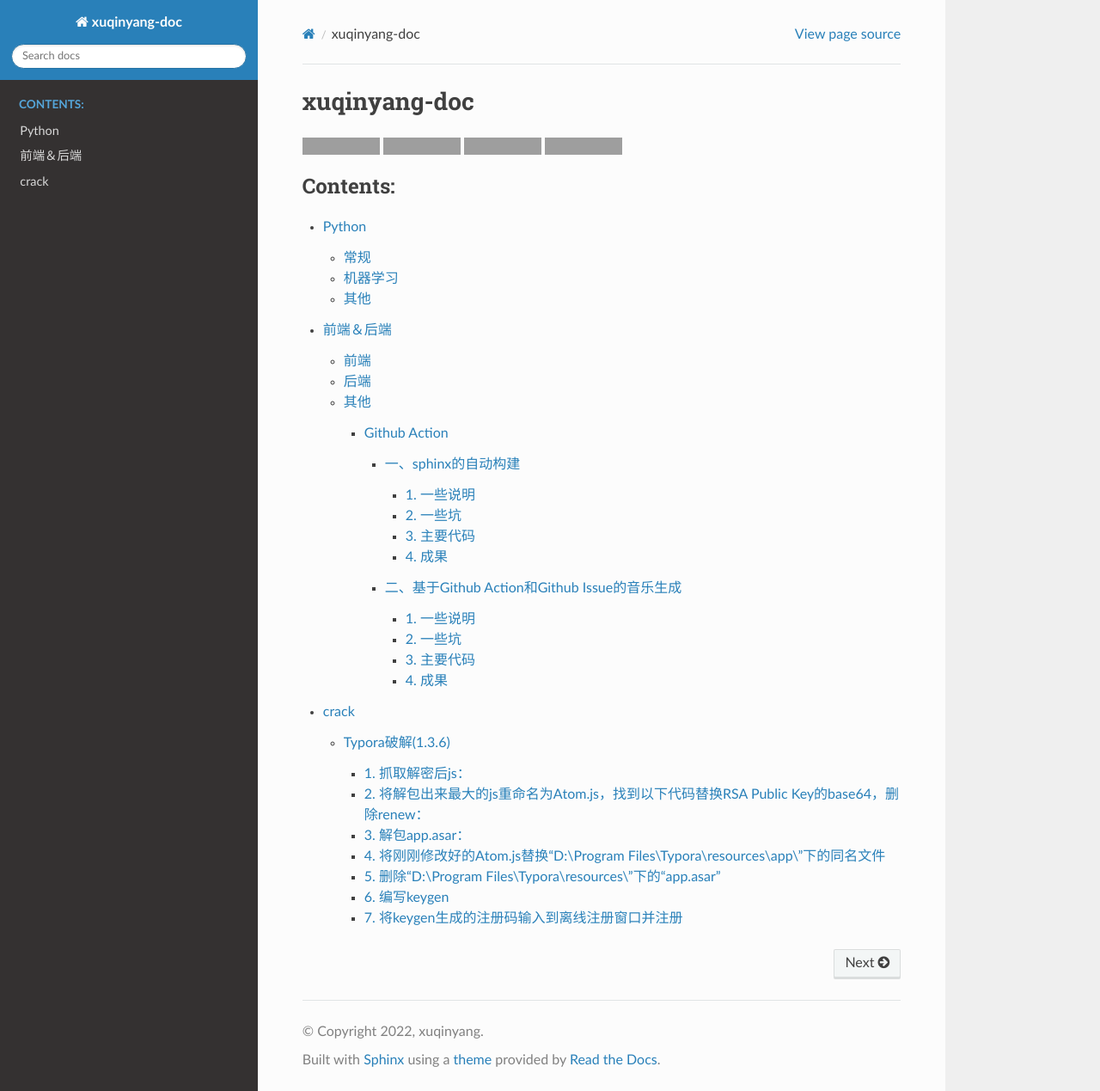
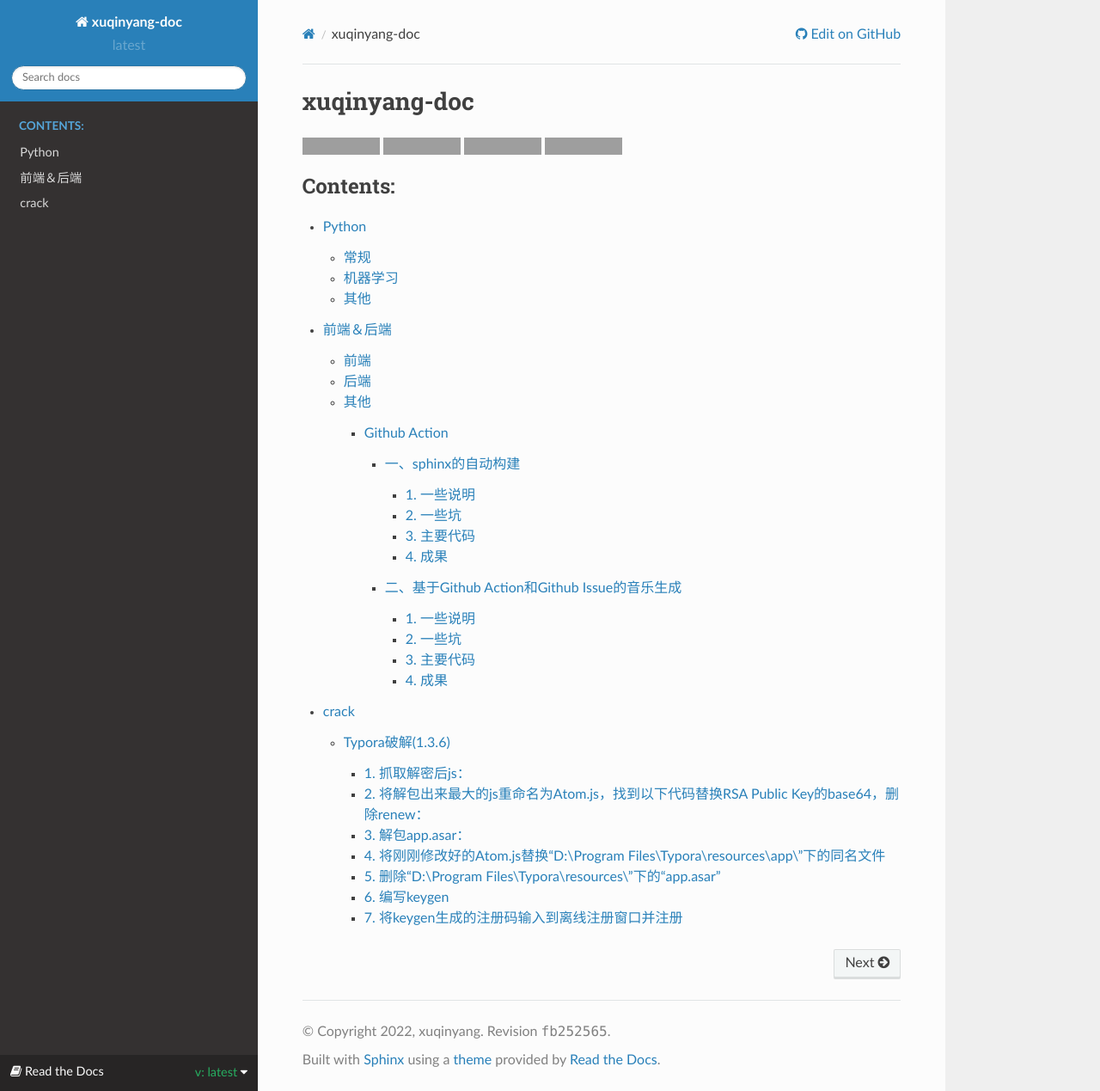
Before and after one commit to xqy2006/docs, a Sphinx documentation site: the page built from docs/source/index.rst, in a window 1280 px wide and 1269 px high. Shown: the whole window at 86% size. Built offline with Sphinx 7.4.7 and the Read the Docs theme 2.0.0, drawn with Linux system fonts in a browser that asks for light colours; part of the change alters nothing that is shown; grey boxes are pictures that could not be loaded.

Commit message:
Update conf.py

```diff
--- a/docs/source/conf.py
+++ b/docs/source/conf.py
@@ -64,21 +64,198 @@ html_theme_path = [sphinx_rtd_theme.get_html_theme_path()]
 # relative to this directory. They are copied after the builtin static files,
 # so a file named "default.css" will overwrite the builtin "default.css".
 html_static_path = ['_static']
-latex_engine = 'xelatex'
-latex_elements = {
-    'papersize': 'a4paper',
-    'pointsize': '11pt',
-    'preamble': r'''
-\usepackage{xeCJK}
-\setCJKmainfont[BoldFont=STZhongsong, ItalicFont=STKaiti]{STSong}
-\setCJKsansfont[BoldFont=STHeiti]{STXihei}
-\setCJKmonofont{STFangsong}
-\XeTeXlinebreaklocale "zh"
-\XeTeXlinebreakskip = 0pt plus 1pt
-\parindent 2em
-\definecolor{VerbatimColor}{rgb}{0.95,0.95,0.95}
-\setcounter{tocdepth}{3}
-\renewcommand\familydefault{\ttdefault}
-\renewcommand\CJKfamilydefault{\CJKrmdefault}
-'''
+
+
+
+###########################################################################
+#          auto-created readthedocs.org specific configuration            #
+###########################################################################
+
+
+#
+# The following code was added during an automated build on readthedocs.org
+# It is auto created and injected for every build. The result is based on the
+# conf.py.tmpl file found in the readthedocs.org codebase:
+# https://github.com/rtfd/readthedocs.org/blob/main/readthedocs/doc_builder/templates/doc_builder/conf.py.tmpl
+#
+# Note: this file shouldn't rely on extra dependencies.
+
+import importlib
+import sys
+import os.path
+
+# Borrowed from six.
+PY3 = sys.version_info[0] == 3
+string_types = str if PY3 else basestring
+
+from sphinx import version_info
+
+# Get suffix for proper linking to GitHub
+# This is deprecated in Sphinx 1.3+,
+# as each page can have its own suffix
+if globals().get('source_suffix', False):
+    if isinstance(source_suffix, string_types):
+        SUFFIX = source_suffix
+    elif isinstance(source_suffix, (list, tuple)):
+        # Sphinx >= 1.3 supports list/tuple to define multiple suffixes
+        SUFFIX = source_suffix[0]
+    elif isinstance(source_suffix, dict):
+        # Sphinx >= 1.8 supports a mapping dictionary for multiple suffixes
+        SUFFIX = list(source_suffix.keys())[0]  # make a ``list()`` for py2/py3 compatibility
+    else:
+        # default to .rst
+        SUFFIX = '.rst'
+else:
+    SUFFIX = '.rst'
+
+# Add RTD Static Path. Add to the end because it overwrites previous files.
+if not 'html_static_path' in globals():
+    html_static_path = []
+if os.path.exists('_static'):
+    html_static_path.append('_static')
+
+# Add RTD Theme only if they aren't overriding it already
+using_rtd_theme = (
+    (
+        'html_theme' in globals() and
+        html_theme in ['default'] and
+        # Allow people to bail with a hack of having an html_style
+        'html_style' not in globals()
+    ) or 'html_theme' not in globals()
+)
+if using_rtd_theme:
+    theme = importlib.import_module('sphinx_rtd_theme')
+    html_theme = 'sphinx_rtd_theme'
+    html_style = None
+    html_theme_options = {}
+    if 'html_theme_path' in globals():
+        html_theme_path.append(theme.get_html_theme_path())
+    else:
+        html_theme_path = [theme.get_html_theme_path()]
+
+if globals().get('websupport2_base_url', False):
+    websupport2_base_url = 'https://readthedocs.org/websupport'
+    websupport2_static_url = 'https://assets.readthedocs.org/static/'
+
+
+#Add project information to the template context.
+context = {
+    'using_theme': using_rtd_theme,
+    'html_theme': html_theme,
+    'current_version': "latest",
+    'version_slug': "latest",
+    'MEDIA_URL': "https://media.readthedocs.org/",
+    'STATIC_URL': "https://assets.readthedocs.org/static/",
+    'PRODUCTION_DOMAIN': "readthedocs.org",
+    'proxied_static_path': "/_/static/",
+    'versions': [
+    ("latest", "/zh_CN/latest/"),
+    ],
+    'downloads': [
+    ("pdf", "//xqy2006-doc.readthedocs.io/_/downloads/zh_CN/latest/pdf/"),
+    ("html", "//xqy2006-doc.readthedocs.io/_/downloads/zh_CN/latest/htmlzip/"),
+    ("epub", "//xqy2006-doc.readthedocs.io/_/downloads/zh_CN/latest/epub/"),
+    ],
+    'subprojects': [
+    ],
+    'slug': 'xqy2006-doc',
+    'name': u'xuqinyang-doc',
+    'rtd_language': u'zh_CN',
+    'programming_language': u'words',
+    'canonical_url': 'https://xqy2006-doc.readthedocs.io/zh_CN/latest/',
+    'analytics_code': 'None',
+    'single_version': False,
+    'conf_py_path': '/docs/source/',
+    'api_host': 'https://readthedocs.org',
+    'github_user': 'xqy2006',
+    'proxied_api_host': '/_',
+    'github_repo': 'doc',
+    'github_version': 'main',
+    'display_github': True,
+    'bitbucket_user': 'None',
+    'bitbucket_repo': 'None',
+    'bitbucket_version': 'main',
+    'display_bitbucket': False,
+    'gitlab_user': 'None',
+    'gitlab_repo': 'None',
+    'gitlab_version': 'main',
+    'display_gitlab': False,
+    'READTHEDOCS': True,
+    'using_theme': (html_theme == "default"),
+    'new_theme': (html_theme == "sphinx_rtd_theme"),
+    'source_suffix': SUFFIX,
+    'ad_free': False,
+    'docsearch_disabled': False,
+    'user_analytics_code': '',
+    'global_analytics_code': 'UA-17997319-1',
+    'commit': 'fb252565',
 }
+
+# For sphinx >=1.8 we can use html_baseurl to set the canonical URL.
+# https://www.sphinx-doc.org/en/master/usage/configuration.html#confval-html_baseurl
+if version_info >= (1, 8):
+    if not globals().get('html_baseurl'):
+        html_baseurl = context['canonical_url']
+    context['canonical_url'] = None
+
+
+
+
+
+if 'html_context' in globals():
+
+    html_context.update(context)
+
+else:
+    html_context = context
+
+# Add custom RTD extension
+if 'extensions' in globals():
+    # Insert at the beginning because it can interfere
+    # with other extensions.
+    # See https://github.com/rtfd/readthedocs.org/pull/4054
+    extensions.insert(0, "readthedocs_ext.readthedocs")
+else:
+    extensions = ["readthedocs_ext.readthedocs"]
+
+# Add External version warning banner to the external version documentation
+if 'branch' == 'external':
+    extensions.insert(1, "readthedocs_ext.external_version_warning")
+    readthedocs_vcs_url = 'None'
+    readthedocs_build_url = 'https://readthedocs.org/projects/xqy2006-doc/builds/17237172/'
+
+project_language = 'zh_CN'
+
+# User's Sphinx configurations
+language_user = globals().get('language', None)
+latex_engine_user = globals().get('latex_engine', None)
+latex_elements_user = globals().get('latex_elements', None)
+
+# Remove this once xindy gets installed in Docker image and XINDYOPS
+# env variable is supported
+# https://github.com/rtfd/readthedocs-docker-images/pull/98
+latex_use_xindy = False
+
+chinese = any([
+    language_user in ('zh_CN', 'zh_TW'),
+    project_language in ('zh_CN', 'zh_TW'),
+])
+
+japanese = any([
+    language_user == 'ja',
+    project_language == 'ja',
+])
+
+if chinese:
+    latex_engine = latex_engine_user or 'xelatex'
+
+    latex_elements_rtd = {
+        'preamble': '\\usepackage[UTF8]{ctex}\n',
+    }
+    latex_elements = latex_elements_user or latex_elements_rtd
+elif japanese:
+    latex_engine = latex_engine_user or 'platex'
+
+# Make sure our build directory is always excluded
+exclude_patterns = globals().get('exclude_patterns', [])
+exclude_patterns.extend(['_build'])
```
